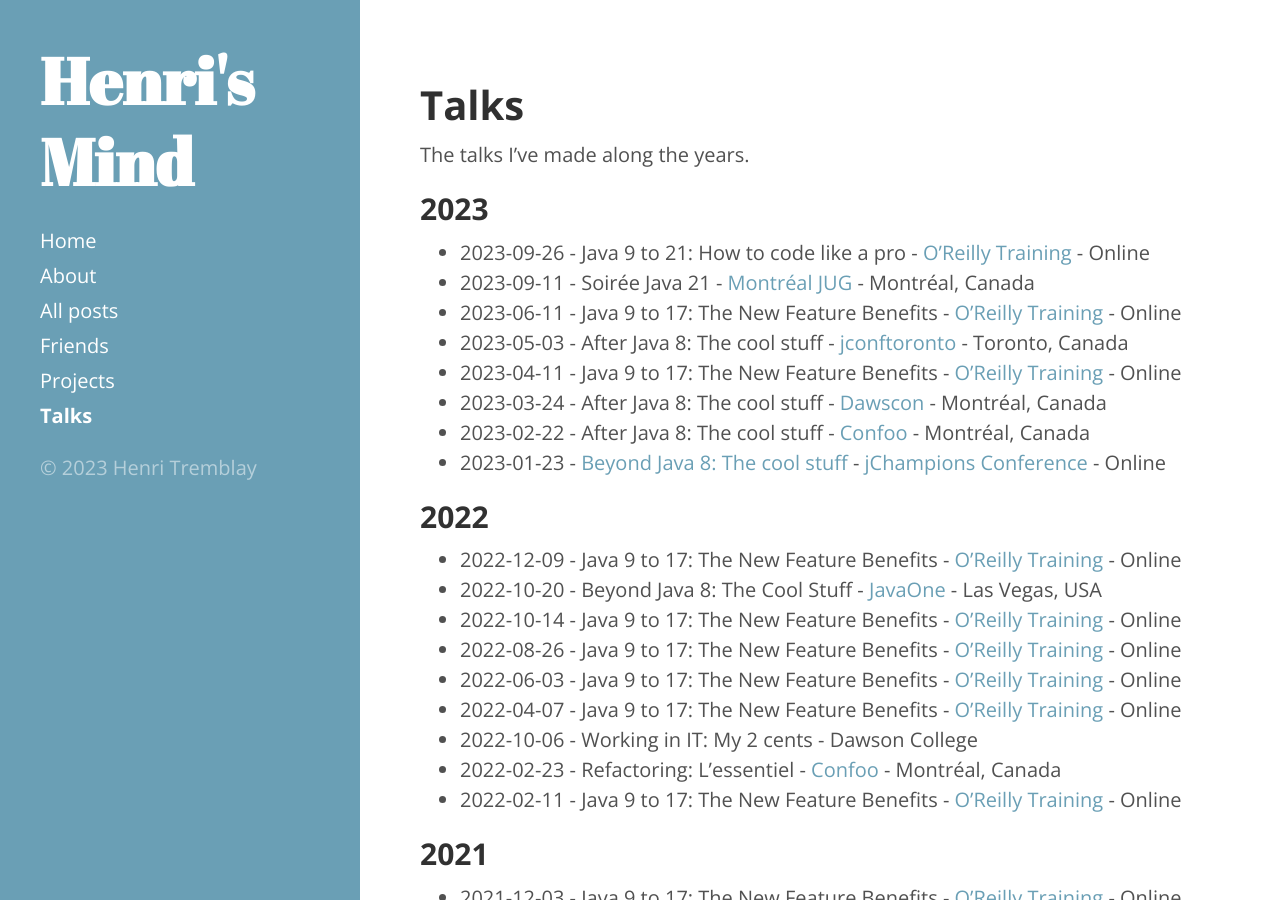
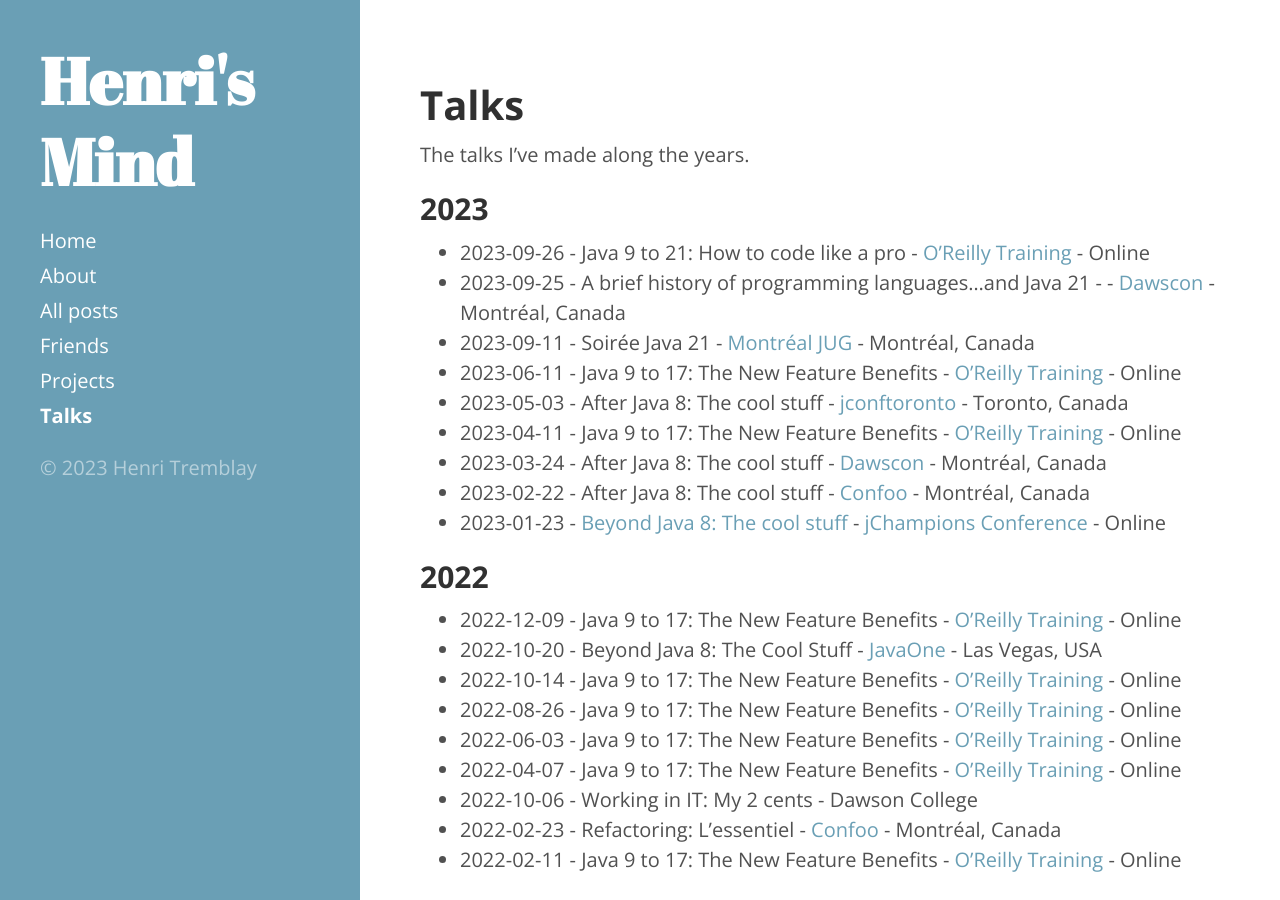
Before and after one commit to henri-tremblay/henri.github.io, a Jekyll site: the page built from talks.md, in a window 1280 px wide and 900 px high. Built offline with Jekyll 4.4.1, drawn with Linux system fonts in a browser that asks for light colours.

Commit message:
Add Dawson 2023

```diff
--- a/talks.md
+++ b/talks.md
@@ -8,6 +8,7 @@ The talks I've made along the years.
 ## 2023
 
 * 2023-09-26 - Java 9 to 21: How to code like a pro - [O'Reilly Training](https://www.oreilly.com/live-training/) - Online
+* 2023-09-25 - A brief history of programming languages...and Java 21 -  - [Dawscon](https://www.dawsoncollege.qc.ca/dawscon/) - Montréal, Canada
 * 2023-09-11 - Soirée Java 21 - [Montréal JUG](http://www.montreal-jug.org) - Montréal, Canada
 * 2023-06-11 - Java 9 to 17: The New Feature Benefits - [O'Reilly Training](https://www.oreilly.com/live-training/) - Online
 * 2023-05-03 - After Java 8: The cool stuff - [jconftoronto](https://2023.jconftoronto.dev/) - Toronto, Canada
```
